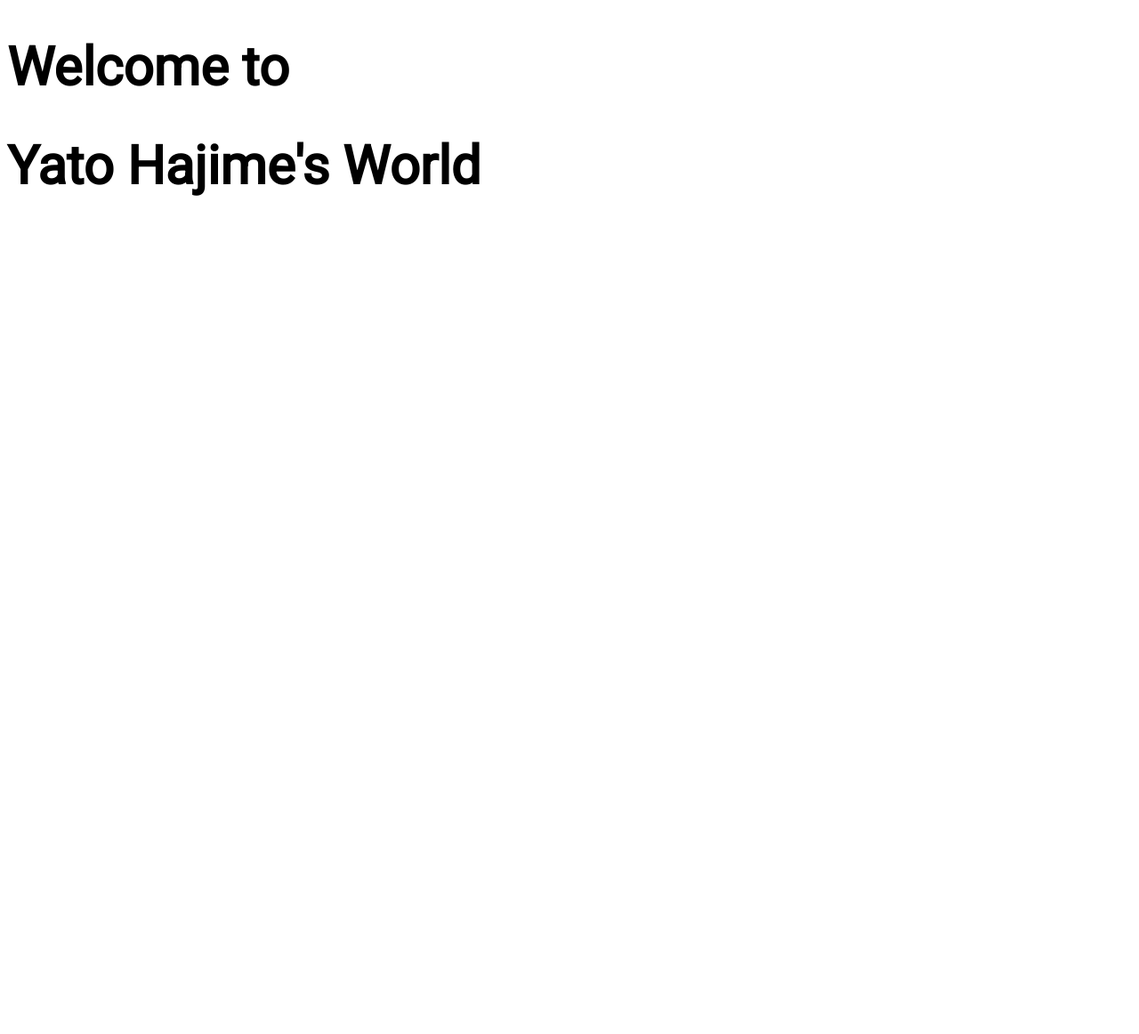
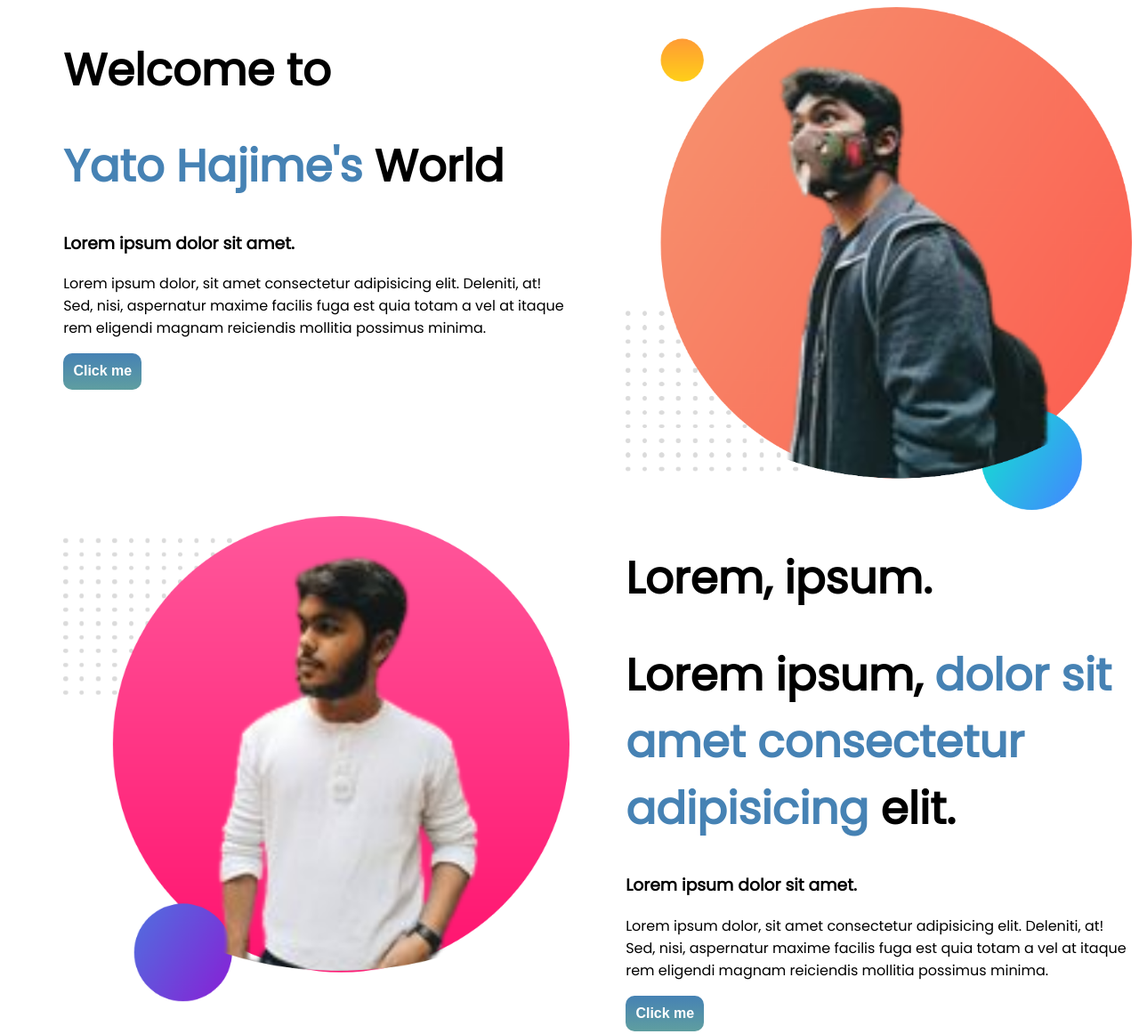
Before and after one commit to yatohajime/developer-portfolio, a plain HTML site: page index.html in a window 1280 px wide. Shown: the whole page at 89% size. Before the commit the page ends 800 px from the top, so only its background shows below. Drawn offline with Linux system fonts and the light colour scheme.

Commit message:
added second section & extra styling

```diff
--- a/index.html
+++ b/index.html
@@ -8,7 +8,31 @@
     <link rel="stylesheet" href="style.css">
 </head>
 <body>
-    <h1>Welcome to</h1>
-    <h1>Yato Hajime's World</h1>
+    <div class="container">
+        <div class="half-width">
+            <h1>Welcome to</h1>
+            <h1><span class="color">Yato Hajime's</span> World</h1>
+            <h3>Lorem ipsum dolor sit amet.</h3>
+            <p>Lorem ipsum dolor, sit amet consectetur adipisicing elit. Deleniti, at! Sed, nisi, aspernatur maxime facilis fuga est quia totam a vel at itaque rem eligendi magnam reiciendis mollitia possimus minima.</p>
+            <button class="btn">Click me</button>
+        </div>
+        <div class="half-width">
+            <img src="images/my-bg.png" alt="weird pic">
+        </div>
+    </div>
+
+    <div class="container">
+        <div class="half-width">
+            <img src="images/my-bg2.png" alt="weird pic">
+        </div>
+        <div class="half-width">
+            <h1>Lorem, ipsum.</h1>
+            <h1>Lorem ipsum, <span class="color">dolor sit amet consectetur adipisicing</span> elit.</h1>
+            <h3>Lorem ipsum dolor sit amet.</h3>
+            <p>Lorem ipsum dolor, sit amet consectetur adipisicing elit. Deleniti, at! Sed, nisi, aspernatur maxime facilis fuga est quia totam a vel at itaque rem eligendi magnam reiciendis mollitia possimus minima.</p>
+            <button class="btn">Click me</button>
+        </div>
+    </div>
+
 </body>
 </html>
--- a/style.css
+++ b/style.css
@@ -1,6 +1,36 @@
-@import url('https://fonts.googleapis.com/css2?family=Roboto&display=swap');
+@import url('https://fonts.googleapis.com/css2?family=Poppins&display=swap');
 body {
-    font-family: 'Roboto', sans-serif;
-    font-size: 30px;
+    font-family: 'Poppins', sans-serif;
+}
 
+h1 {
+    font-size: 50px;
 }
+
+.color {
+    color: steelblue;
+}
+
+.container {
+    display: flex;
+}
+
+.half-width {
+    width: 50%;
+    padding-left:5% ;
+}
+
+.half-width img {
+    width: 100%;
+}
+
+.btn {
+    background-image: linear-gradient(steelblue, cadetblue);
+    padding: 0.7rem;
+    border: none;
+    border-radius: 10px;
+    font-weight: bold;
+    color: #FFF;
+    font-size: 1rem;
+    cursor: pointer;
+}
```
